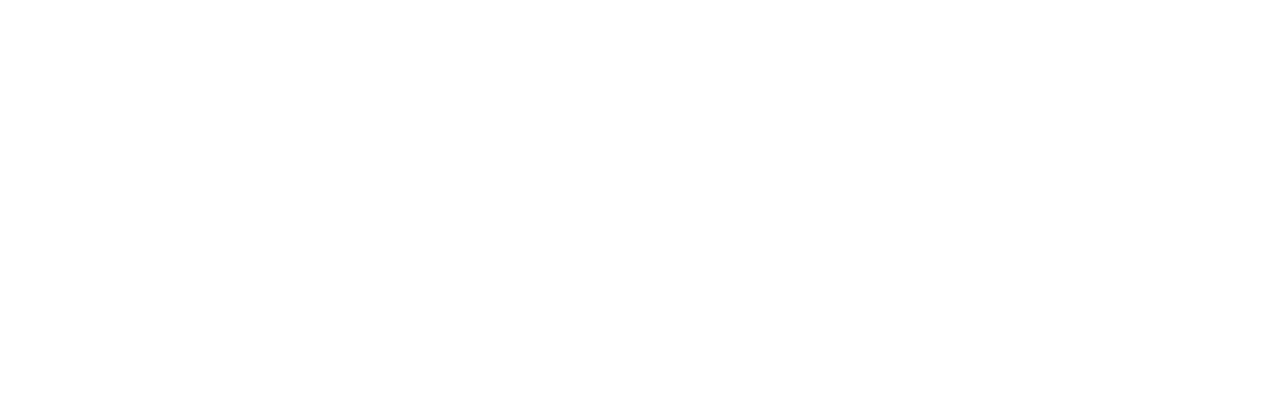
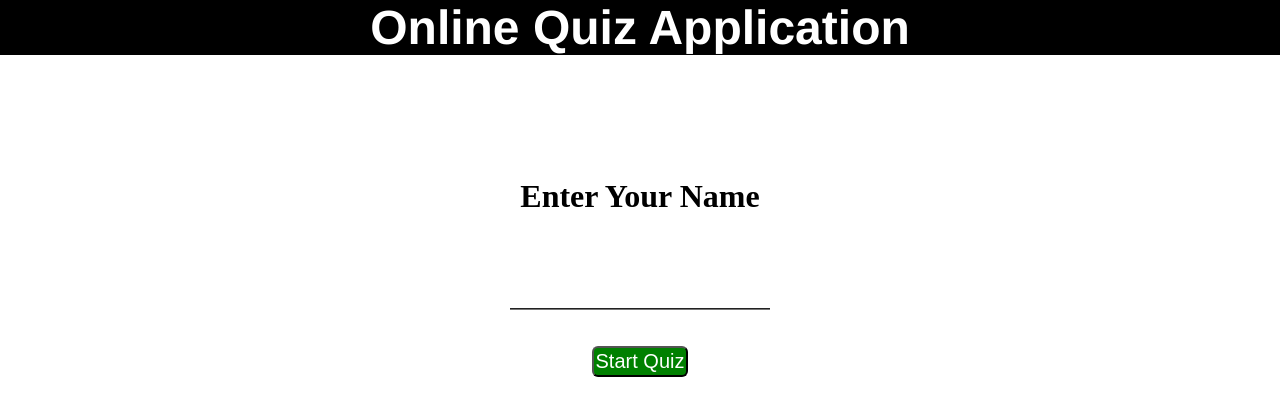
Before and after one commit to sameermohsin/Online_Quiz_App-, a plain HTML site: page index.html in a window 1280 px wide. Drawn offline with Linux system fonts and the light colour scheme.

Commit message:
Update index.html

```diff
--- a/index.html
+++ b/index.html
@@ -9,6 +9,22 @@
 </head>
 
 <body>
+    <h1 class="title">Online Quiz Application</h1>
+    <div class="main">
+        <h1 class="heading">Enter Your Name</h1>
+    </div>
+    <div class="name">
+        <input type="text" minlength="4" maxlength="15" id="fullname" placeholder="">
+    </div>
+    <br>
+    <span id="error"></span>
+    <br>
+    <div class="buttons">
+        <button type="submit" id="button" onclick="fullName()">Start Quiz</button>
+    </div>
+
+
+
 
 </body>
 <script src="app.js"></script>
```
